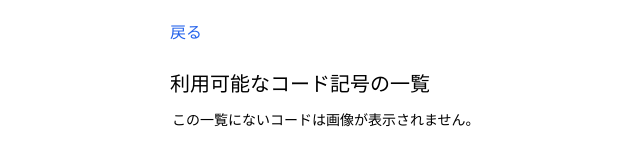
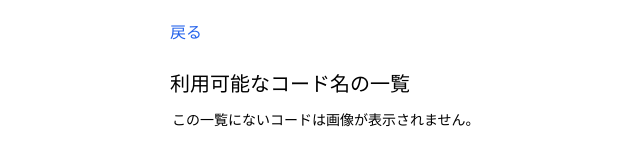
Before and after one commit to eudpna/chord-memo, a Next.js app: page /list in a window 1280 px wide. Shown: the top 160 px of the page, without its empty margins (93-733 px from the left). Built offline with nearby package versions, Linux system fonts and the light colour scheme; what @tombatossals/chords-db would draw is missing.

Commit message:
fix text

```diff
--- a/components/game/UI/Main.tsx
+++ b/components/game/UI/Main.tsx
@@ -90,9 +90,9 @@ export const Main: React.FC<{
                         <div className="text-xs">
                             <div className="font-bold">記法について</div>
                             <div className="ml-1">
-                                歌詞付きモードでは、コード記号を角括弧で囲う。（例： [G7]）
+                                歌詞付きモードでは、コード名を角括弧で囲う。（例： [G7]）
                                 <br />
-                                シンプルモードでは、コード記号をスペースで区切ってそのまま記述する。（例： Em G7 C）
+                                シンプルモードでは、コード名をスペースで区切ってそのまま記述する。（例： Em G7 C）
                             </div>
                         </div>
 
--- a/pages/list.tsx
+++ b/pages/list.tsx
@@ -48,7 +48,7 @@ const Index: React.FC<{}> = () => {
                     marginLeft: -5,
 
                 }}>
-                    利用可能なコード記号の一覧
+                    利用可能なコード名の一覧
                 </div>
                 <div className='text-sm' style={{
                     marginLeft: -3,
```
Also changed, not shown: components/game/todo.txt.
